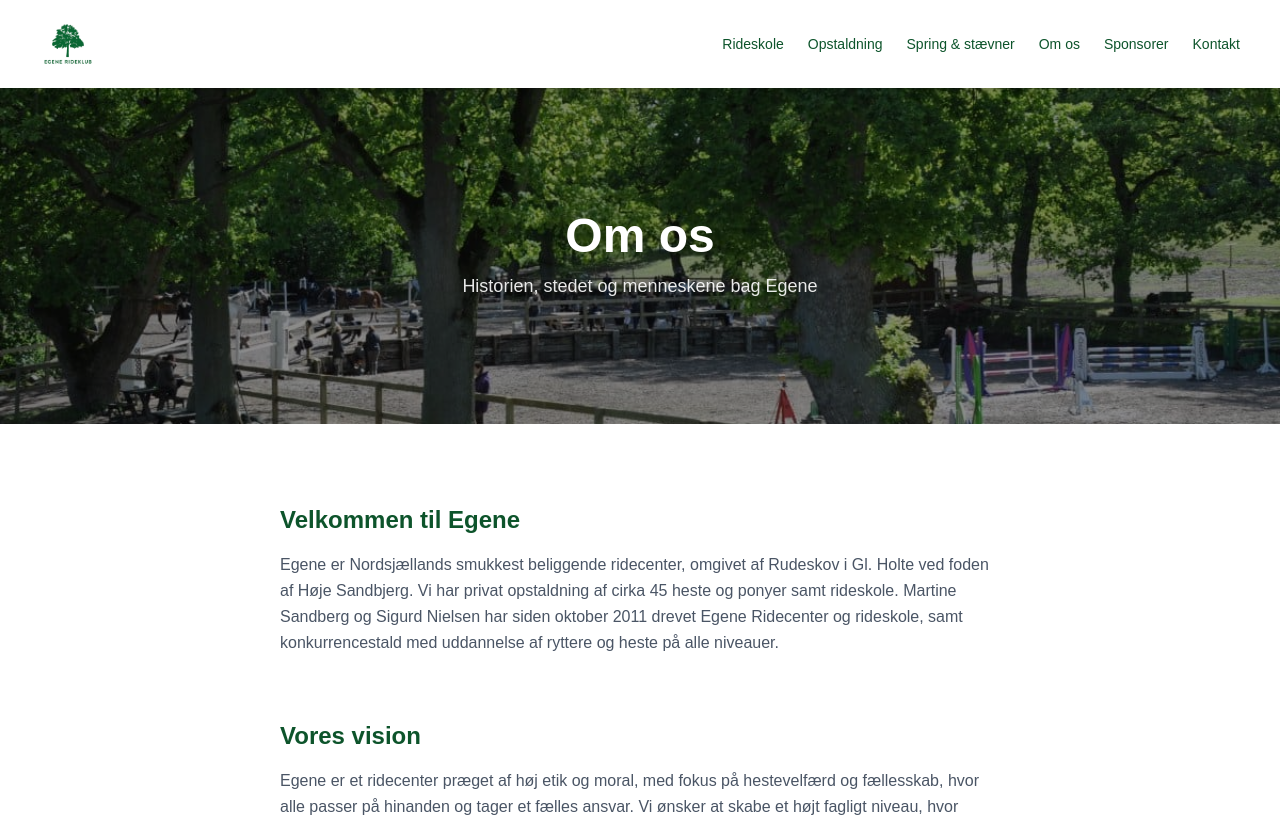
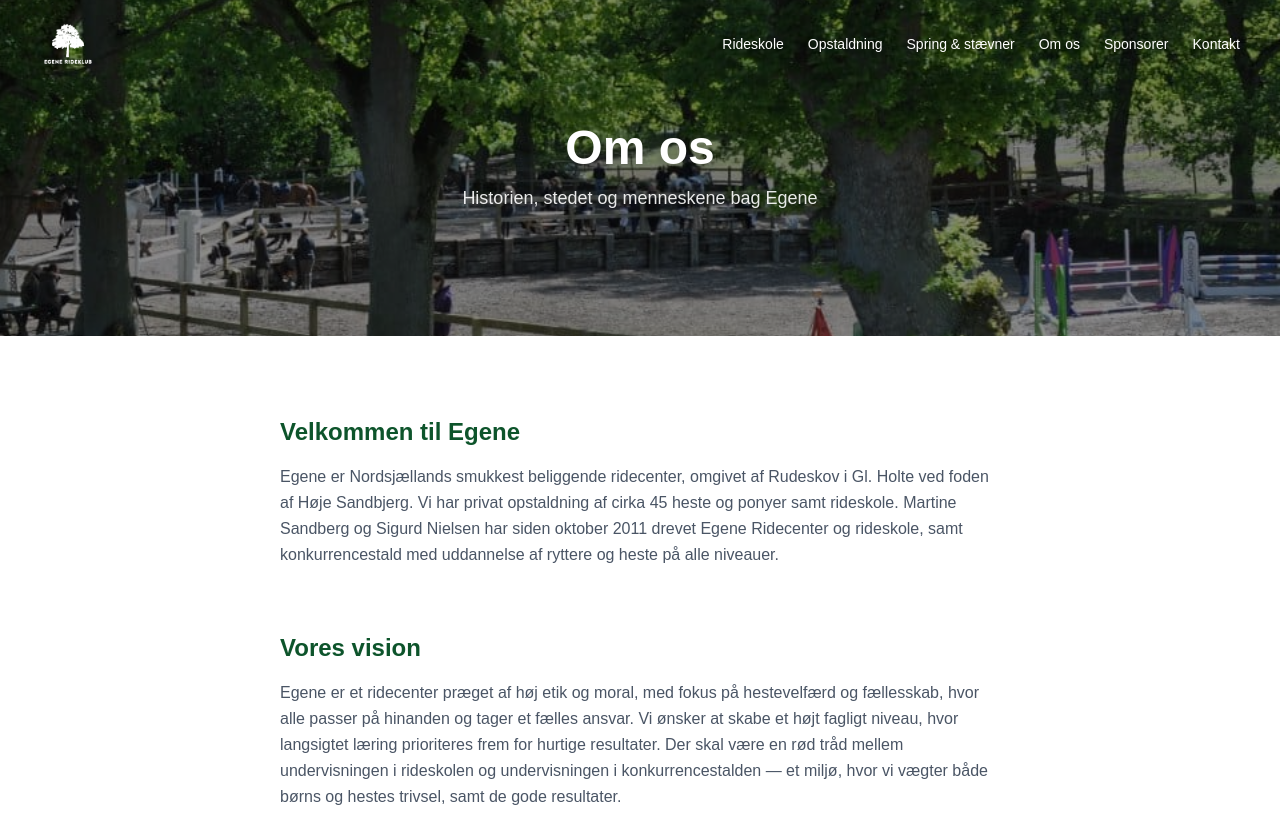
Before and after one commit to janus1982/egene-website, a Next.js app: page /om-os in a window 1280 px wide. Shown: the top 817 px of the page. Built offline with nearby package versions, Linux system fonts and the light colour scheme.

Commit message:
Logo skifter mellem hvid og groen alt efter scroll-position

```diff
--- /dev/null
+++ b/app/components/FadeIn.js
@@ -0,0 +1,19 @@
+"use client";
+
+import { motion } from "framer-motion";
+
+// Genbrugelig wrapper: toner indhold ind når det kommer i viewport.
+// Brug: <FadeIn className="..."> ...indhold... </FadeIn>
+export default function FadeIn({ children, delay = 0, ...rest }) {
+  return (
+    <motion.div
+      initial={{ opacity: 0, y: 30 }}
+      whileInView={{ opacity: 1, y: 0 }}
+      viewport={{ once: true, margin: "-100px" }}
+      transition={{ duration: 0.6, ease: "easeOut", delay }}
+      {...rest}
+    >
+      {children}
+    </motion.div>
+  );
+}
--- /dev/null
+++ b/app/components/Hero.js
@@ -0,0 +1,62 @@
+"use client";
+
+import Image from "next/image";
+import Link from "next/link";
+import { motion, useScroll, useTransform } from "framer-motion";
+import { useRef } from "react";
+
+export default function Hero() {
+  const ref = useRef(null);
+  const { scrollYProgress } = useScroll({
+    target: ref,
+    offset: ["start start", "end start"],
+  });
+  // Baggrunden bevæger sig langsommere end resten (parallax)
+  const y = useTransform(scrollYProgress, [0, 1], ["-10%", "10%"]);
+
+  return (
+    <section
+      ref={ref}
+      className="relative min-h-screen flex items-center justify-center text-center overflow-hidden"
+    >
+      <motion.div style={{ y }} className="absolute inset-0">
+        <div className="relative w-full h-full scale-125">
+          <Image
+            src="/forside.jpg"
+            alt="Egene Rideklub på en sommerdag"
+            fill
+            priority
+            sizes="100vw"
+            className="object-cover"
+          />
+        </div>
+      </motion.div>
+
+      <div className="absolute inset-0 bg-gradient-to-b from-black/40 via-black/20 to-black/60" />
+
+      <motion.div
+        initial={{ opacity: 0, y: 20 }}
+        animate={{ opacity: 1, y: 0 }}
+        transition={{ duration: 0.8, ease: "easeOut" }}
+        className="relative z-10 px-6 max-w-3xl"
+      >
+        <p className="text-green-100 uppercase tracking-[0.3em] text-sm mb-4">Nordsjælland · Holte</p>
+        <h1 className="text-white text-4xl sm:text-6xl font-bold leading-tight mb-6 drop-shadow-lg">
+          En rideklub i særklasse
+        </h1>
+        <p className="text-white/90 text-lg sm:text-xl mb-10 drop-shadow">
+          Et lille sted med en helt særlig beliggenhed — hjem for springning,
+          fællesskab og heste i smukke rammer under de gamle ege.
+        </p>
+        <div className="flex flex-col sm:flex-row gap-4 justify-center">
+          <a href="#tilbud" className="bg-white text-green-900 font-semibold px-8 py-3.5 rounded-full hover:bg-green-50 transition-colors shadow-lg">
+            Se hvad vi tilbyder
+          </a>
+          <Link href="/kontakt" className="border border-white/80 text-white font-semibold px-8 py-3.5 rounded-full hover:bg-white/10 transition-colors">
+            Kontakt os
+          </Link>
+        </div>
+      </motion.div>
+    </section>
+  );
+}
--- a/app/components/PageHero.js
+++ b/app/components/PageHero.js
@@ -1,14 +1,39 @@
+"use client";
+
 import Image from "next/image";
+import { motion, useScroll, useTransform } from "framer-motion";
+import { useRef } from "react";
 
 export default function PageHero({ image, alt, title, subtitle }) {
+  const ref = useRef(null);
+  const { scrollYProgress } = useScroll({
+    target: ref,
+    offset: ["start start", "end start"],
+  });
+  const y = useTransform(scrollYProgress, [0, 1], ["-8%", "8%"]);
+
   return (
-    <section className="relative h-[42vh] min-h-[320px] flex items-center justify-center text-center">
-      <Image src={image} alt={alt} fill priority sizes="100vw" className="object-cover" />
+    <section
+      ref={ref}
+      className="relative h-[42vh] min-h-[320px] flex items-center justify-center text-center overflow-hidden"
+    >
+      <motion.div style={{ y }} className="absolute inset-0">
+        <div className="relative w-full h-full scale-125">
+          <Image src={image} alt={alt} fill priority sizes="100vw" className="object-cover" />
+        </div>
+      </motion.div>
+
       <div className="absolute inset-0 bg-black/45" />
-      <div className="relative z-10 px-6 max-w-2xl fade-up">
+
+      <motion.div
+        initial={{ opacity: 0, y: 20 }}
+        animate={{ opacity: 1, y: 0 }}
+        transition={{ duration: 0.7, ease: "easeOut" }}
+        className="relative z-10 px-6 max-w-2xl"
+      >
         <h1 className="text-white text-4xl sm:text-5xl font-bold drop-shadow-lg mb-3">{title}</h1>
         {subtitle && <p className="text-white/90 text-lg drop-shadow">{subtitle}</p>}
-      </div>
+      </motion.div>
     </section>
   );
 }
--- a/app/components/SiteNav.js
+++ b/app/components/SiteNav.js
@@ -2,7 +2,7 @@
 
 import Image from "next/image";
 import Link from "next/link";
-import { useState } from "react";
+import { useEffect, useState } from "react";
 
 const links = [
   { href: "/rideskole", label: "Rideskole" },
@@ -13,20 +13,29 @@ const links = [
   { href: "/kontakt", label: "Kontakt" },
 ];
 
-export default function SiteNav({ variant = "solid" }) {
+export default function SiteNav() {
   const [open, setOpen] = useState(false);
-  const transparent = variant === "transparent";
+  const [scrolled, setScrolled] = useState(false);
 
-  const linkColor = transparent
-    ? "text-white hover:text-green-200 drop-shadow"
-    : "text-green-900 hover:text-green-600";
+  useEffect(() => {
+    const onScroll = () => setScrolled(window.scrollY > 60);
+    onScroll();
+    window.addEventListener("scroll", onScroll, { passive: true });
+    return () => window.removeEventListener("scroll", onScroll);
+  }, []);
+
+  const linkClass = scrolled
+    ? "text-green-900 hover:text-green-600"
+    : "text-white hover:text-green-200 drop-shadow";
 
   return (
     <>
       <nav
         className={
-          (transparent ? "absolute bg-transparent" : "sticky bg-white shadow-md") +
-          " top-0 left-0 right-0 z-50 flex items-center justify-between px-6 py-4 md:px-10"
+          "fixed top-0 inset-x-0 z-50 flex items-center justify-between px-6 py-4 md:px-10 transition-all duration-300 " +
+          (scrolled
+            ? "bg-white/85 backdrop-blur-md shadow-md"
+            : "bg-transparent")
         }
       >
         <Link href="/" className="flex items-center">
@@ -35,7 +44,10 @@ export default function SiteNav({ variant = "solid" }) {
             alt="Egene Rideklub"
             width={56}
             height={56}
-            className={"object-contain" + (transparent ? " drop-shadow-lg" : "")}
+            className={
+              "object-contain drop-shadow-[0_1px_3px_rgba(0,0,0,0.45)] " +
+              (scrolled ? "logo-moerk" : "logo-lys")
+            }
           />
         </Link>
 
@@ -43,7 +55,7 @@ export default function SiteNav({ variant = "solid" }) {
         <ul className="hidden md:flex gap-6 text-sm font-medium">
           {links.map((l) => (
             <li key={l.href}>
-              <Link href={l.href} className={"transition-colors " + linkColor}>
+              <Link href={l.href} className={"transition-colors " + linkClass}>
                 {l.label}
               </Link>
             </li>
@@ -53,7 +65,10 @@ export default function SiteNav({ variant = "solid" }) {
         {/* Hamburger — mobil */}
         <button
           onClick={() => setOpen(!open)}
-          className={"md:hidden text-3xl leading-none " + (transparent ? "text-white drop-shadow" : "text-green-900")}
+          className={
+            "md:hidden text-3xl leading-none transition-colors " +
+            (scrolled ? "text-green-900" : "text-white drop-shadow")
+          }
           aria-label="Menu"
         >
           {open ? "✕" : "☰"}
--- a/app/globals.css
+++ b/app/globals.css
@@ -16,22 +16,41 @@ body {
   font-family: Arial, Helvetica, sans-serif;
 }
 
-/* Blød indtoning der får sektioner til at glide elegant ind */
-@keyframes fade-up {
-  from {
-    opacity: 0;
-    transform: translateY(24px);
-  }
-  to {
-    opacity: 1;
-    transform: translateY(0);
-  }
+/* Blød scroll til interne ankre (#tilbud osv.) */
+html {
+  scroll-behavior: smooth;
 }
 
+/* Blød indtoning (bruges som fallback) */
+@keyframes fade-up {
+  from { opacity: 0; transform: translateY(24px); }
+  to { opacity: 1; transform: translateY(0); }
+}
 .fade-up {
   animation: fade-up 0.9s ease-out both;
 }
 
-html {
-  scroll-behavior: smooth;
+/* Logo i navigationen — skifter mellem hvid (over hero) og original grøn (over lys header) */
+.logo-lys {
+  filter: brightness(0) invert(1);
+  transition: filter 0.3s ease;
 }
+.logo-moerk {
+  filter: none;
+  transition: filter 0.3s ease;
+}
+
+/* Tilgængelighed: respektér brugere der har slået bevægelse fra */
+@media (prefers-reduced-motion: reduce) {
+  html {
+    scroll-behavior: auto;
+  }
+  *,
+  *::before,
+  *::after {
+    animation-duration: 0.01ms !important;
+    animation-iteration-count: 1 !important;
+    transition-duration: 0.01ms !important;
+    scroll-behavior: auto !important;
+  }
+}
--- a/app/om-os/page.js
+++ b/app/om-os/page.js
@@ -1,6 +1,7 @@
 import SiteNav from "../components/SiteNav";
 import SiteFooter from "../components/SiteFooter";
 import PageHero from "../components/PageHero";
+import FadeIn from "../components/FadeIn";
 
 export const metadata = { title: "Om os" };
 
@@ -36,7 +37,7 @@ export default function OmOs() {
       />
 
       <div className="max-w-3xl mx-auto px-6 py-20 space-y-16">
-        <section>
+        <FadeIn>
           <h2 className="text-2xl font-bold text-green-900 mb-4">Velkommen til Egene</h2>
           <p className="text-gray-600 leading-relaxed">
             Egene er Nordsjællands smukkest beliggende ridecenter, omgivet af Rudeskov i
@@ -45,9 +46,9 @@ export default function OmOs() {
             oktober 2011 drevet Egene Ridecenter og rideskole, samt konkurrencestald med
             uddannelse af ryttere og heste på alle niveauer.
           </p>
-        </section>
+        </FadeIn>
 
-        <section>
+        <FadeIn>
           <h2 className="text-2xl font-bold text-green-900 mb-4">Vores vision</h2>
           <p className="text-gray-600 leading-relaxed">
             Egene er et ridecenter præget af høj etik og moral, med fokus på hestevelfærd
@@ -64,9 +65,9 @@ export default function OmOs() {
               — Martine og Sigurd, april 2015
             </footer>
           </blockquote>
-        </section>
+        </FadeIn>
 
-        <section>
+        <FadeIn>
           <h2 className="text-2xl font-bold text-green-900 mb-6">Bestyrelsen</h2>
           <div className="grid sm:grid-cols-2 gap-4">
             {bestyrelse.map((b) => (
@@ -80,9 +81,9 @@ export default function OmOs() {
             Kontakt bestyrelsen:{" "}
             <a href="mailto:bestyrelsen@egene.dk" className="text-green-700 underline">bestyrelsen@egene.dk</a>
           </p>
-        </section>
+        </FadeIn>
 
-        <section>
+        <FadeIn>
           <h2 className="text-2xl font-bold text-green-900 mb-4">Stævneudvalg</h2>
           <p className="text-gray-600 leading-relaxed">
             Helle Sylvest, Louise Kirkegaard, Pernille Breum-Harild, Heike Schauerte,
@@ -92,9 +93,9 @@ export default function OmOs() {
             Kontakt:{" "}
             <a href="mailto:staevne@egene-ridecenter.dk" className="text-green-700 underline">staevne@egene-ridecenter.dk</a>
           </p>
-        </section>
+        </FadeIn>
 
-        <section>
+        <FadeIn>
           <h2 className="text-2xl font-bold text-green-900 mb-6">Samarbejdspartnere</h2>
           <div className="grid sm:grid-cols-2 gap-4">
             {partnere.map((p) => (
@@ -104,7 +105,7 @@ export default function OmOs() {
               </div>
             ))}
           </div>
-        </section>
+        </FadeIn>
       </div>
 
       <SiteFooter />
```
Also changed, not shown: app/kontakt/page.js (+7 -6 lines), app/opstaldning/page.js (+13 -12 lines), app/page.js (+26 -35 lines), app/rideskole/page.js (+21 -20 lines), app/sponsorer/page.js (+9 -8 lines), app/spring/page.js (+14 -13 lines).
